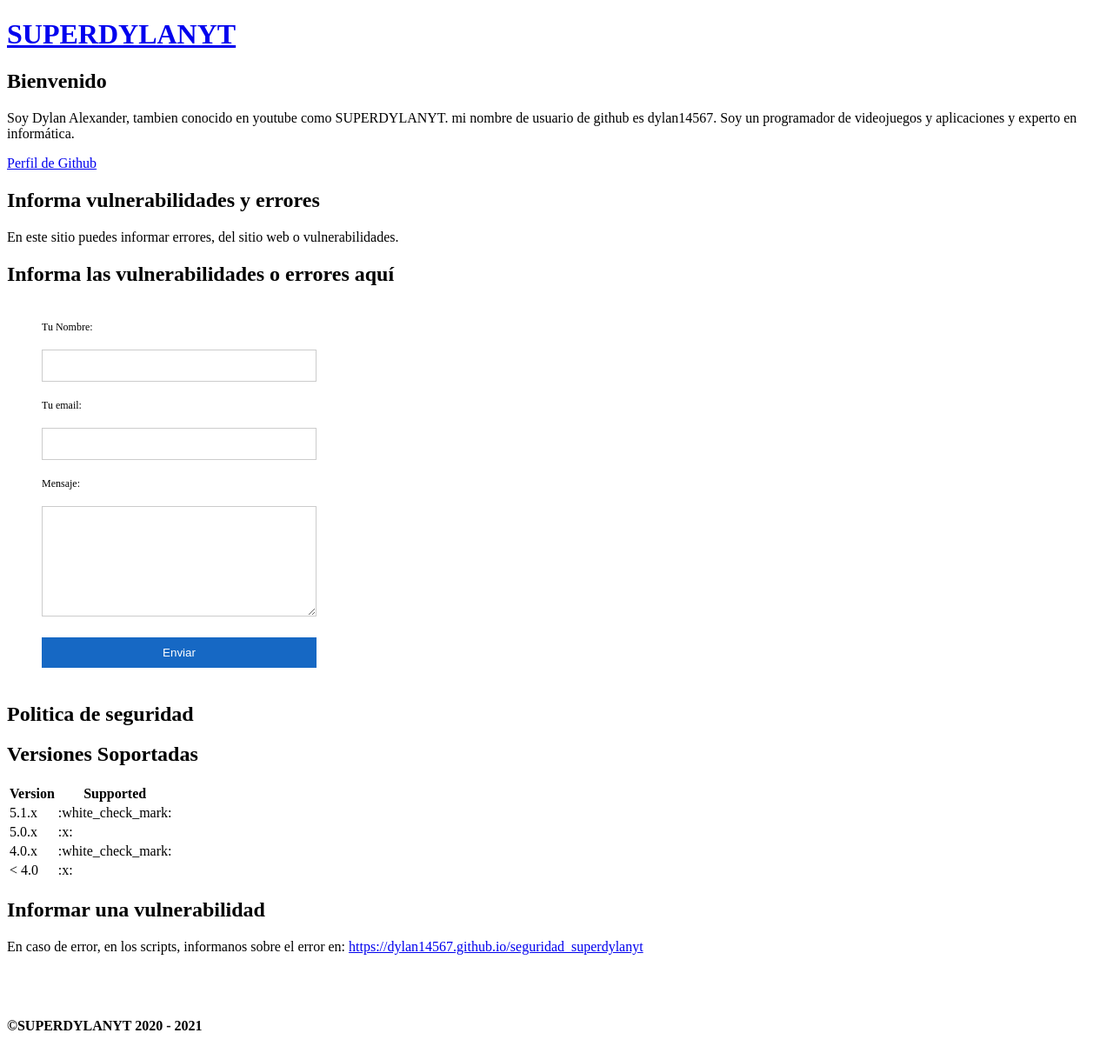
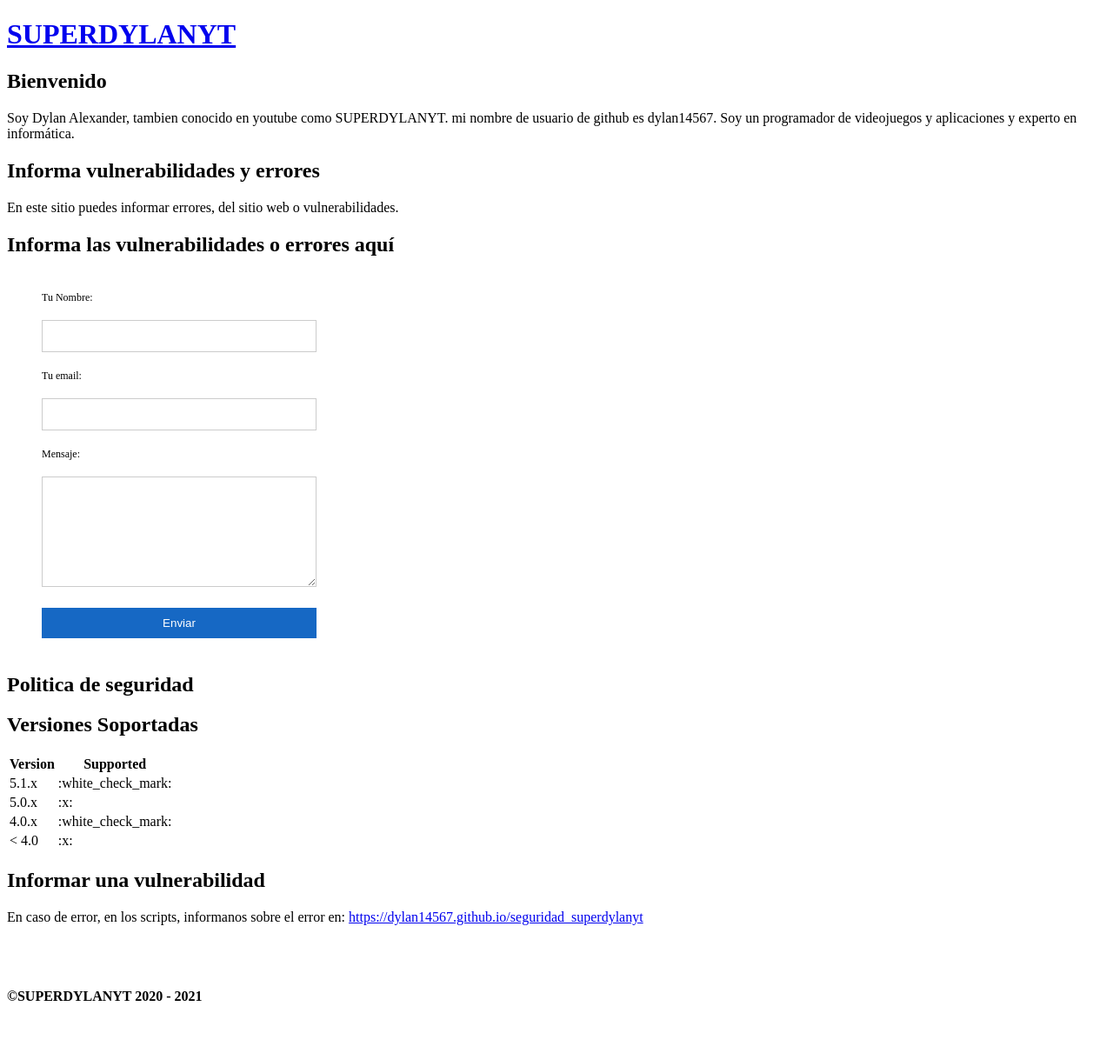
Before and after one commit to dylanmeca/dylanmeca.github.io, a Jekyll site: the page built from seguridad_superdylanyt.md, in a window 1280 px wide. Shown: the whole page at 87% size. Built offline with Jekyll 4.4.1, drawn with Linux system fonts in a browser that asks for light colours; a script that is not in the unit is left out; comment, search, counter and statistics services are not loaded; after the commit the page ends 1177 px from its top, so only the background shows below that.

Commit message:
Update seguridad_superdylanyt.html

```diff
--- a/_layouts/seguridad_superdylanyt.html
+++ b/_layouts/seguridad_superdylanyt.html
@@ -1,20 +1,22 @@
 <!DOCTYPE html>
 <html lang="{{ site.lang | default: "en-US" }}">
   <head>
-    <meta charset='utf-8'>
+    <meta charset="UTF-8">
     <meta http-equiv="X-UA-Compatible" content="IE=edge">
     <meta name="viewport" content="width=device-width, initial-scale=1">
     <title> Seguridad SUPERDYLANYT </title>
     <link rel="shortcut icon" type="image/x-icon" href="unnamed-ConvertImage.ico">
-    <link rel="stylesheet" href="{{ '/assets/css/style.css?v=' | append: site.github.build_revision | relative_url }}">
 
 {% seo %}
+    <link rel="stylesheet" href="{{ "/assets/css/style.css?v=" | append: site.github.build_revision | relative_url }}">
+    <!--[if lt IE 9]>
+    <script src="https://cdnjs.cloudflare.com/ajax/libs/html5shiv/3.7.3/html5shiv.min.js"></script>
+    <![endif]-->
   </head>
+  <body>
+    <div class="wrapper">
+      <header>
 
-  <body>
-
-    <header>
-      <div class="container">
         <a id="a-title" href="{{ '/' | relative_url }}">
           <h1>{{ site.title | default: superdylanyt }}</h1>
         </a>
@@ -23,20 +25,15 @@
         <div class="g-ytsubscribe" data-channelid="UCXZow-eof6WFmu4armVahAA" data-layout="full" data-count="default"></div>
 
 
+      </header>
+      <section>
 
-        <section id="downloads">
-          <a href="https://github.com/dylan14567" class="btn btn-github"><span class="icon"></span>Perfil de Github</a>
-        </section>
-      </div>
-    </header>
+      {{ content }}
 
-    <div class="container">
-      <section id="main_content">
-        {{ content }}
       </section>
+
     </div>
-
-
+    <script src="{{ "/assets/js/scale.fix.js" | relative_url }}"></script>
 
   </body>
 </html>
```
